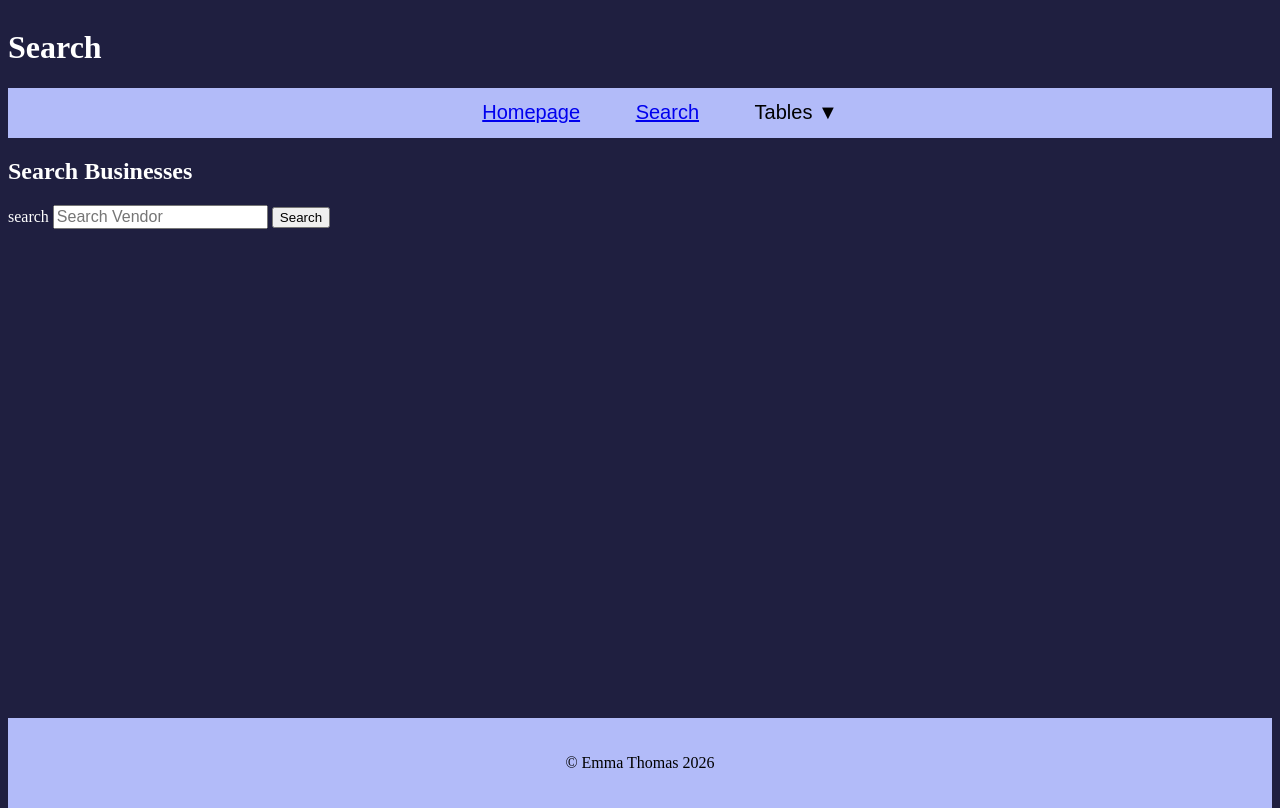
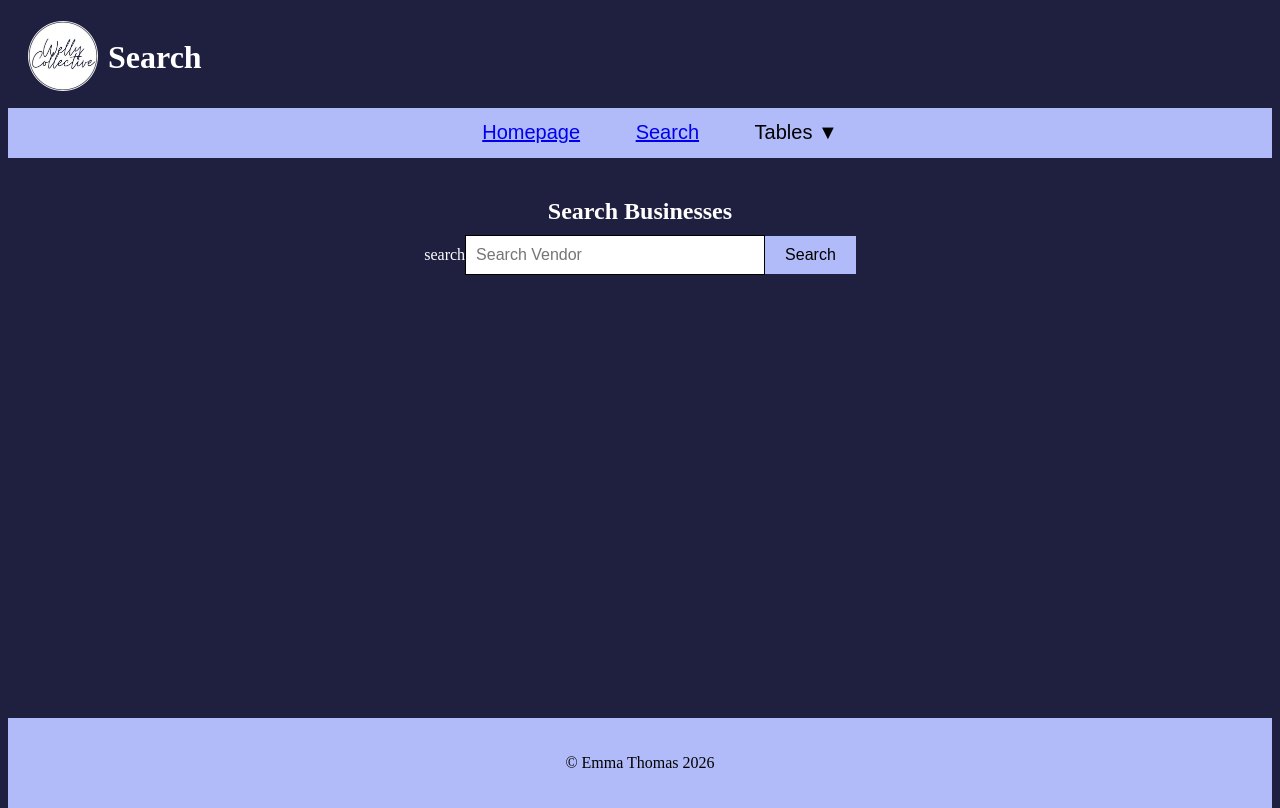
Before and after one commit to thomasem1369/12CSP_Flask, a Flask app: page /search in a window 1280 px wide. Run offline with Flask 3, Linux system fonts and the light colour scheme; data comes from the database, SQL or seed files in the repository.

Commit message:
Welly Collective Logo Implementnation

```diff
--- a/app.py
+++ b/app.py
@@ -25,12 +25,38 @@ def render_search():
     search_query = request.args.get('search')
     db =  create_connection(DATABASE)
     cursor = db.cursor()
-    cursor.execute("SELECT * from business WHERE business_name = ?", (search_query,))
+    cursor.execute("SELECT * from business WHERE business_name LIKE ?",
+                   (f"%{search_query}%",))
     rows = cursor.fetchall()
     result = [dict(row) for row in rows] # Convert rows to a list of dictionaries instead of numbers
     print(result)
     db.close()
     return render_template('search.html', result=result)
+
+@app.route('/information_profile/<int:business_id>')
+def render_information_profile(business_id):
+
+    db =  create_connection(DATABASE)
+    cursor = db.cursor()
+
+    cursor.execute("SELECT * FROM business WHERE business_id = ?", (business_id,))
+    business_row = cursor.fetchone()
+    business = dict(business_row) if business_row else None
+
+    cursor.execute("SELECT v.vendor_name, v.contact_number FROM vendors v \
+                    INNER JOIN business_vendors bv ON v.vendor_id = bv.vendor_id \
+                    WHERE bv.business_id = ?", (business_id,))
+    vendor_rows = cursor.fetchall()
+    vendors = [dict(row) for row in vendor_rows]
+
+    cursor.execute("SELECT l.location_name FROM locations l \
+                    INNER JOIN business_locations bl ON l.location_id = bl.location_id \
+                    WHERE bl.business_id = ?", (business_id,))
+    location_rows = cursor.fetchall()
+    locations = [dict(row) for row in location_rows]
+
+    db.close()
+    return render_template('information_profile.html', business=business, vendors=vendors, locations=locations)
 
 @app.route('/business_table')
 def render_business_table():
--- a/static/css/style.css
+++ b/static/css/style.css
@@ -5,17 +5,33 @@ html, body {
 body {
     background-color: #1f1f40;
     color: #ffffff;
+    position: relative;
     display: flex;
     flex-direction: column;
 }
 
 /* Header Section Styles */
+
 .header {
-    background-color: #ffffff;
-    color: #1f1f40;
-    padding: 20px;
-    margin-left: 50px;
-    text-align: left;
+    background-color: #1f1f40;
+    color: #ffffff;
+    padding: 10px 20px;
+    display: flex;
+    align-items: center;
+    gap: 10px;
+}
+
+/* Logo */
+
+.logo {
+    position: static;
+}
+
+/* Logo image */
+
+.logo img {
+    width: 70px;
+    height: 70px;
 }
 
 /* Fills all remaining space */
@@ -106,6 +122,77 @@ ul.sub-menu li:hover {
     text-align: center;
 }
 
+/* Search Section Styles */
+
+.search-page{
+    flex: 1;
+    text-align: center;
+    padding: 20px;
+}
+
+.search-page h2{
+    font-size: 24px;
+    margin-bottom: 10px;
+    text-align: center;
+}
+
+.search-page form{
+    display: flex;
+    justify-content: center;
+    align-items: center;
+    margin-bottom: 20px;
+}
+
+.search-input{
+    width: 300px;
+    padding: 10px;
+    font-size: 16px;
+    border: 1px solid #000000;
+    background-color: #ffffff;
+    color: #000000;
+}
+
+.search-button{
+    padding: 10px 20px;
+    font-size: 16px;
+    background-color: #b2bbf9;
+    color: #000000;
+    border: none;
+    cursor: pointer;
+}
+
+.search-button:hover{
+    background-color: #1f1f40;
+    color: #ffffff;
+}
+
+/* Search Results */
+
+.search-results{
+    display: grid;
+    grid-template-columns: repeat(auto-fit, minmax(200px, 1fr));
+    gap: 20px;
+    margin-top: 20px;
+}
+
+.business-box{
+    background-color: #e6f0fd;
+    color: #000000;
+    padding: 20px;
+    text-align: center;
+    border: 1px solid #000000;
+}
+
+.business-box:hover{
+    background-color: #b2bbf9;
+    color: #000000;
+}
+
+.business-box h3{
+    font-size: 20px;
+    margin-bottom: 10px;
+}
+
 /* Footer Section Styles */
 footer {
     background-color: #b2bbf9;
@@ -115,7 +202,6 @@ footer {
 }
 
 /* Search Section Styles */
-
 .search{
     display:flex;
     align-items: center;
--- a/templates/search.html
+++ b/templates/search.html
@@ -2,25 +2,46 @@
 <html lang="en">
 <head>
     <meta charset="UTF-8">
+
+    <!-- Page Title -->
     <title>Search</title>
+
+    <!-- Link to the CSS stylesheet -->
     <link type="text/css" rel="stylesheet" href="/static/css/style.css">
 </head>
 <body>
-    <header>
-        <h1>Search</h1>
+
+    <!-- Page Heading -->
+    <header class="header">
+
+    <!-- Welly Collective logo -->
+    <div class="logo">
+        <a href="/">
+            <img src="/static/css/images/welly_collective_logo.png" alt="Welly Collective logo">
+        </a>
+    </div>
+
+    <!-- Page title -->
+    <h1>Search</h1>
+
     </header>
+
     <!-- Navigation bar -->
     <nav class="nav_class">
         <ul>
+            <!-- Link to homepage -->
             <li>
                 <a href="/">Homepage</a>
             </li>
+            <!-- Link to search page -->
             <li>
                 <a href="/search">Search</a>
             </li>
+            <!-- Tables dropdown menu -->
             <li>
                 Tables
                 <span class = "arrow">&#9660;</span>
+                <!-- Sub-menu for tables -->
                 <ul class="sub-menu">
                     <li>
                         <a href="/business_table">Business Table</a>
@@ -34,31 +55,36 @@
         </ul>
     </nav>
 
-    <!-- Search bar -->
+    <!-- Mainn search section -->
     <main class="search-page">
+
+        <!-- Search Form -->
         <h2>Search Businesses</h2>
+
         <form method="get" action="/search">
+
         <span class="material-symbols-outlined">search</span>
+
         <input class="search-input" name="search" type="search" placeholder="Search Vendor">
-        <input type="submit" value="Search">
+
+        <input class="search-button" type="submit" value="Search">
+
         </form>
-
-        <!-- Search Suggestions -->
-         <datalist id = "search-suggestions">
-
-            {% for business in businesses %}
-                <option value="{{ business['business_name'] }}">
-            {% endfor %}
-
-            {% for vendor in vendors %}
-                <option value="{{ vendor['vendor_name'] }}">
-            {% endfor %}
-
-        </datalist>
 
         <!-- Search Results -->
 
         <div class="search-results">
+
+            {% for row in result %}
+
+            <a href="/information_profile/{{ row['business_id'] }}" class="business-box">
+
+                    <h3>{{ row['business_name'] }}</h3>
+
+            </a>
+
+            {% endfor %}
+        </div>
 
 
     </main>
```
Also changed, not shown: templates/business_table.html (+20 -3 lines), templates/index.html (+24 -3 lines), templates/information_profile.html (+20 -4 lines), templates/locations_table.html (+20 -3 lines), static/css/images/welly_collective_logo.png (added).
